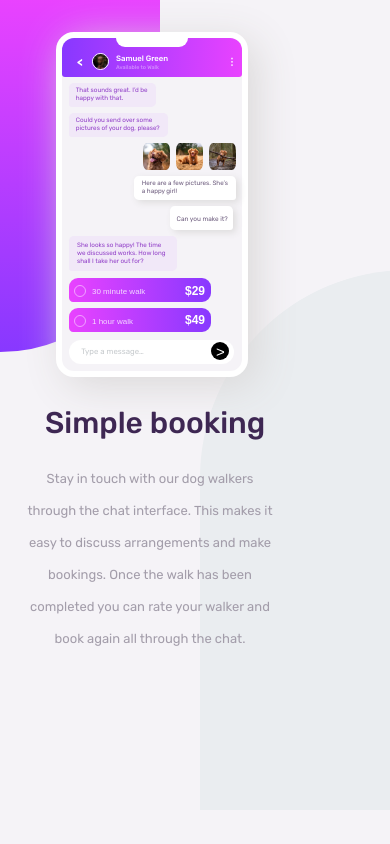
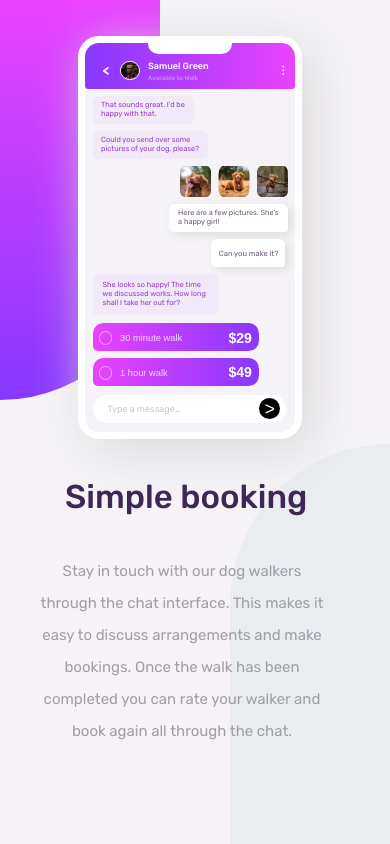
Before and after one commit to prathamxd/chat-interface, a plain HTML site: page index.html in a window 390 px wide. Drawn offline with Linux system fonts and the light colour scheme.

Commit message:
Update styles.css

```diff
--- a/styles.css
+++ b/styles.css
@@ -344,29 +344,29 @@ h3{
 @media screen and (max-width: 576px) {
     .figure2{
         border-radius: 0 0 800px 0;
-        height: 22rem;
+        height: 400px;
         width: 10em;
     }
     .figure1{
-        left: 200px;
-        top: 270px;
-        height: 540px;
-        width: 13em;
+        right: 0;
+        bottom: 0;
+        height: 400px;
+        width: 10em;
     }
     .phone{
-        left: 80px;
+        left: 100px;
         top: 40px;
-        zoom: 60%;
+        zoom: 70%;
     }
     h1{
-        font-size: 30px;
-        left: 45px;
-        top: 380px;
+        font-size: 33px;
+        top: 450px;
+        left: 65px;
     }
     .para{
-        font-size: 13px;
-        left: 25px;
-        top: 450px;
-        width: 250px;
+        font-size: 15px;
+        left: 37px;
+        top: 540px;
+        width: 290px;
         text-align: center;
     }
```
